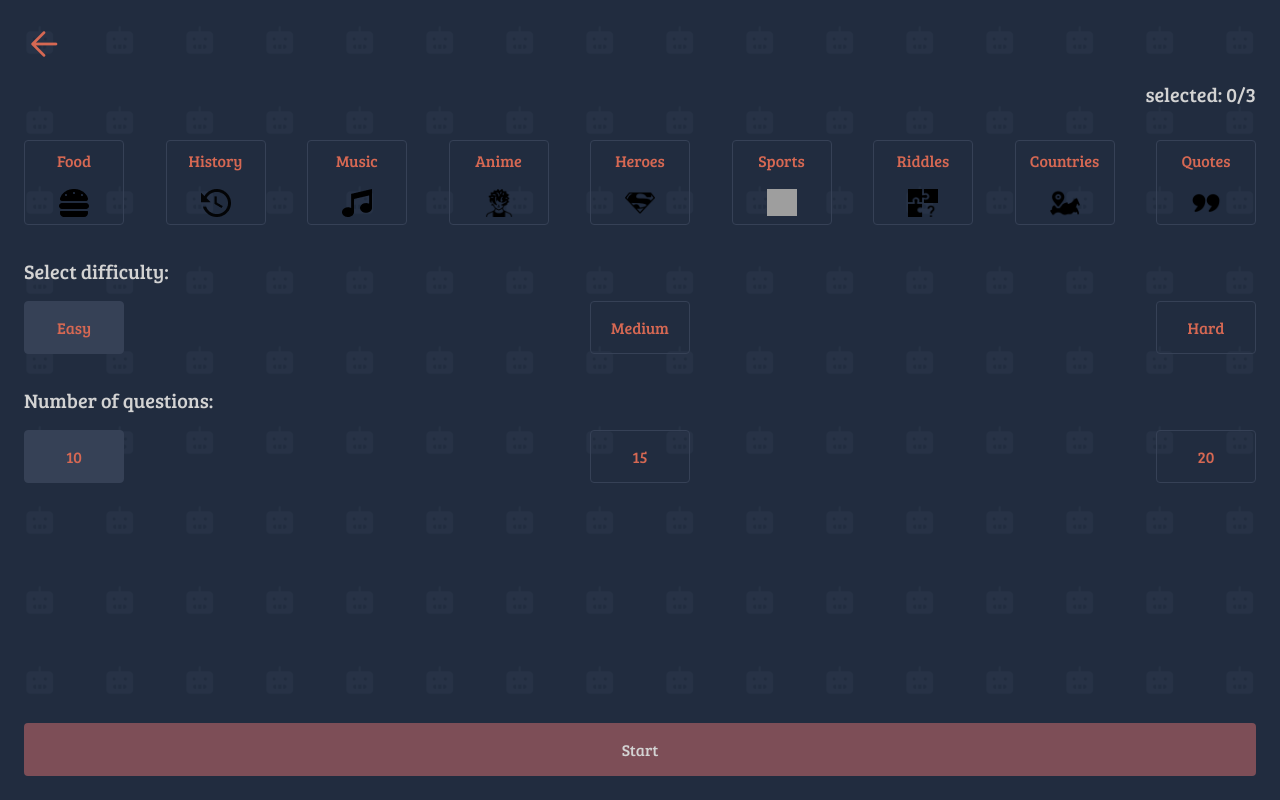
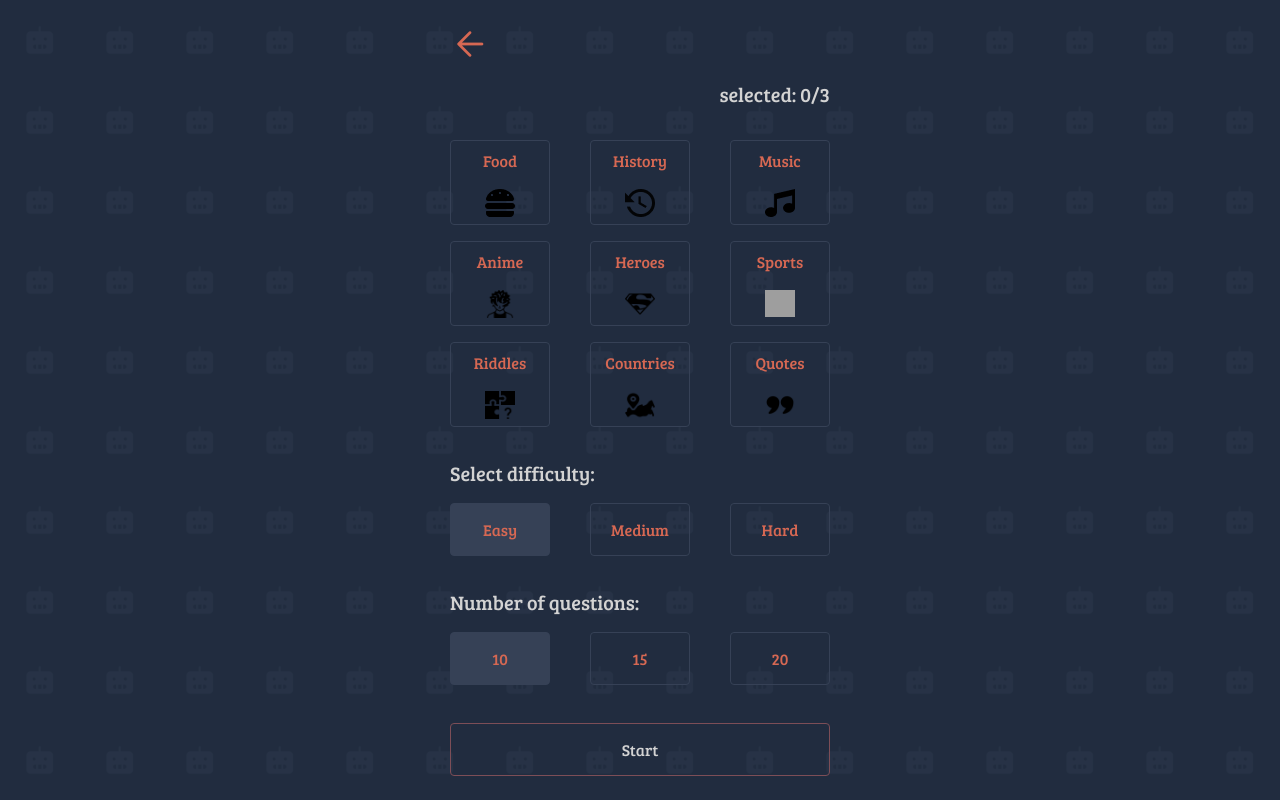
Before and after one commit to IrishRixon/QuizAI-Frontend, a React (Vite) app: page /categories in a window 1280 px wide. Built offline with nearby package versions, Linux system fonts and the light colour scheme; grey boxes are pictures that could not be loaded.

Commit message:
feat: add primereact dependency and implement ripple effect in button components

```diff
--- a/package.json
+++ b/package.json
@@ -15,6 +15,7 @@
     "dotenv": "^17.2.3",
     "openai": "^6.7.0",
     "primeicons": "^7.0.0",
+    "primereact": "^10.9.7",
     "react": "^19.1.1",
     "react-confetti-explosion": "^3.0.3",
     "react-dom": "^19.1.1",
--- a/src/App.tsx
+++ b/src/App.tsx
@@ -7,6 +7,8 @@ import { CategoryContext } from "./Context/CategoryContext";
 import QuestionsPage from "./Components/QuestionsPage/QuestionsPage";
 import { ScoreContext } from "./Context/ScoreContext";
 import Score from "./Components/Score/Score";
+import { PrimeReactProvider, PrimeReactContext } from 'primereact/api';
+import type { APIOptions } from "primereact/api";
 
 interface CategoriesSelected {
   selectedCategories: string[];
@@ -22,10 +24,16 @@ function App() {
       numberOfQuestions: 10,
     });
 
+    const value: APIOptions = {
+      appendTo: 'self',
+      ripple: true,
+  };
+
     const [score, setScore] = useState<number>(0);
 
   return (
     <>
+    <PrimeReactProvider value={value}>
       <CategoryContext value={{ categoriesSelected, setCategoriesSelected }}>
         <ScoreContext value={{score, setScore}}>
           <BrowserRouter>
@@ -43,6 +51,7 @@ function App() {
           </BrowserRouter>
         </ScoreContext>
       </CategoryContext>
+      </PrimeReactProvider>
     </>
   );
 }
--- a/src/Components/Categories/Button.tsx
+++ b/src/Components/Categories/Button.tsx
@@ -1,3 +1,5 @@
+import { Ripple } from "primereact/ripple";
+
 interface ButtonProps {
   label: string;
   index: number;
@@ -7,12 +9,13 @@ interface ButtonProps {
 function Button({ index, label, selectedIndex, handleClicked }: ButtonProps) {
   return (
     <button
-      className={`w-[100px] h-[53px] rounded border border-(--secondary-color) text-(--text-color) ${
+      className={`p-ripple w-[100px] h-[53px] rounded border border-(--secondary-color) text-(--text-color) ${
         index == selectedIndex && "bg-(--secondary-color)"
       }`}
       onClick={() => handleClicked(index)}
     >
       {label}
+      <Ripple />
     </button>
   );
 }
--- a/src/Components/Categories/Card.tsx
+++ b/src/Components/Categories/Card.tsx
@@ -1,3 +1,4 @@
+import { Ripple } from "primereact/ripple";
 import { useState } from "react";
 
 interface CardProps {
@@ -13,7 +14,7 @@ function Card(props: CardProps) {
 
   return (
     <button
-      className={`w-[100px] h-[85px] border border-(--secondary-color) rounded p-2 flex flex-col gap-4 items-center ${
+      className={`p-ripple w-[100px] h-[85px] border border-(--secondary-color) rounded p-2 flex flex-col gap-4 items-center ${
         active && "bg-(--secondary-color)"
       }`}
       onClick={() => {
@@ -25,6 +26,7 @@ function Card(props: CardProps) {
         {props.label}
       </p>
       <img className="w-[30px] h-[28px]" src={props.image} alt={props.alt} />
+      <Ripple />
     </button>
   );
 }
--- a/src/Components/Categories/Categories.tsx
+++ b/src/Components/Categories/Categories.tsx
@@ -4,8 +4,9 @@ import Card from "./Card";
 import Difficulty from "./Difficulty";
 import { useCategorySelection } from "./hooks/useCategorySelection";
 import NumberOfQues from "./NumberOfQues";
-import { CategoryContext } from "../../Context/CategoryContext";
+import { CategoryContext, type StateCat } from "../../Context/CategoryContext";
 import { useNavigate } from "react-router";
+import { Ripple } from "primereact/ripple";
 
 const categories = [
   "Food",
@@ -20,16 +21,20 @@ const categories = [
 ];
 
 function Categories() {
-  const context = useContext(CategoryContext);
+  const { categoriesSelected } = useContext(CategoryContext) as StateCat;
   const { isCategoryLessThanMax, selectedCategoriesLen, toggleCategory } =
     useCategorySelection(3);
   let navigate = useNavigate();
+  const isStartBtnDisabled = categoriesSelected.selectedCategories.length == 0;
 
   return (
-    <div className="h-full w-full p-6 relative z-10 flex flex-col">
+    <div className="h-full w-full p-6 relative z-10 flex flex-col sm:px-28 md:px-40 lg:px-52 xl:px-[450px]">
+
+      <div>
         <button
           type="button"
-        className="flex active:bg-(--secondary-color) active:text-(--white-text) rounded-sm"
+          className="flex active:bg-(--secondary-color) active:text-(--white-text) rounded-sm p-ripple"
+          onClick={() => navigate("/")}
         >
           <span
             className="material-symbols-rounded"
@@ -41,14 +46,16 @@ function Categories() {
           >
             arrow_back
           </span>
+          <Ripple />
         </button>
+      </div>
 
       <p className="text-end mt-4 text-(--white-text) text-xl">
         selected: {selectedCategoriesLen}/3
       </p>
 
-      <div className="flex grow mt-8 flex-col">
-        <div className="flex flex-wrap justify-between content-start gap-y-4">
+      <div className="flex grow mt-8 flex-col overflow-y-auto sm:pb-10">
+        <div className="flex flex-wrap justify-between content-start gap-y-4 sm:gap-x-4">
           {categories.map((item, index) => {
             return (
               <Card
@@ -72,8 +79,15 @@ function Categories() {
         </div>
       </div>
 
-      <button className="h-[53px] w-full bg-(--accent-color) rounded text-(--white-text)" onClick={() => navigate("/questions")}>
+      <button
+        className={`h-[53px] w-full  rounded text-(--white-text) border border-(--accent-color) p-ripple ${
+          !isStartBtnDisabled && "bg-(--accent-color)"
+        }`}
+        onClick={() => navigate("/questions")}
+        disabled={isStartBtnDisabled}
+      >
         Start
+        <Ripple />
       </button>
     </div>
   );
--- a/src/Components/LandingPage/Button.tsx
+++ b/src/Components/LandingPage/Button.tsx
@@ -1,16 +1,20 @@
 import { useNavigate } from "react-router";
+import { Ripple } from "primereact/ripple";
 
 interface ButtonProps {
   txt: string;
 }
 
 function Button(props: ButtonProps) {
-    let navigate = useNavigate();
+  let navigate = useNavigate();
 
   return (
-    <button className="px-8 py-4 text-(--text-color) relative border-2 border-(--secondary-color) rounded-sm w-[178px] text-xl text-center whitespace-nowrap hover:bg-(--secondary-color) active:bg-(--secondary-color) transition"
-    onClick={() => navigate("/categories")}>
+    <button
+      className="px-8 py-4 text-(--text-color) relative border-2 border-(--secondary-color) rounded-sm w-[178px] text-xl text-center whitespace-nowrap hover:bg-(--secondary-color) active:bg-(--secondary-color) transition p-ripple"
+      onClick={() => navigate("/categories")}
+    >
       {props.txt}
+      <Ripple />
     </button>
   );
 }
--- a/src/Components/LandingPage/LandingPage.tsx
+++ b/src/Components/LandingPage/LandingPage.tsx
@@ -7,15 +7,15 @@ function LandingPage() {
         <div className="absolute h-screen w-screen bg-[url(/images/robot.png)] bg-repeat-round bg-[length:80px_80px] opacity-30 -z-0"></div>
         {/*Logo start*/}
         <div className="relative z-10 pt-28 flex justify-center">
-          <div className="relative w-[192px] h-[152px] flex items-center">
-            <h1 className="font-[Bungee] text-5xl text-(--text-color) title inline relative w-full">
+          <div className="relative w-[192px] h-[152px] flex items-center sm:w-[300px]">
+            <h1 className="font-[Bungee] text-5xl sm:text-7xl text-(--text-color) title inline relative w-full">
               <span className="relative z-20">Quiz</span>
-              <span className="absolute bottom-5 left-32 secondary-title text-(--secondary-color) z-10">
+              <span className="absolute bottom-5 left-32 sm:left-44 secondary-title text-(--secondary-color) z-10">
                 AI
               </span>
             </h1>
             {/*Blob*/}
-            <div className="blob absolute h-[192px] w-[192px] bg-[#4C578E] rounded-full blur-3xl"></div>
+            <div className="blob absolute h-[192px] w-[192px] bg-[#4C578E] sm:h-[300px] sm:w-[300px] rounded-full blur-3xl"></div>
           </div>
         </div>
         {/*Logo end*/}
--- a/src/Components/QuestionsPage/ChoiceButton.tsx
+++ b/src/Components/QuestionsPage/ChoiceButton.tsx
@@ -1,3 +1,5 @@
+import { Ripple } from "primereact/ripple";
+
 interface Props {
   index: number;
   label: string;
@@ -8,12 +10,13 @@ interface Props {
 function ChoiceButton({ index, label, handleClick, selectedAns }: Props) {
   return (
     <button
-      className={`w-full border border-(--secondary-color) p-4 rounded ${
+      className={`p-ripple w-full border border-(--secondary-color) p-4 rounded ${
         selectedAns === index && "bg-(--secondary-color)"
       }`}
       onClick={() => handleClick(index)}
     >
       <p className="text-xl text-(--text-color) text-center">{label}</p>
+      <Ripple />
     </button>
   );
 }
--- a/src/Components/QuestionsPage/hooks/useFetchQuestions.tsx
+++ b/src/Components/QuestionsPage/hooks/useFetchQuestions.tsx
@@ -7,7 +7,13 @@ import {
 import { postCategories } from "../../../API/questionsAPI";
 
 export function useFetchQuestions() {
-  const [questions, setQuestions] = useState<Question[]>([]);
+  const [questions, setQuestions] = useState<Question[]>([
+    {
+      question: "fskjdhfjsdhfjkahsfkjahsf",
+      answer: 0,
+      choices: ["fsdjfs", "sdfjksaf", "fsdjfs", "sdfjksaf"]
+    }
+  ]);
   const { categoriesSelected, setCategoriesSelected } = useContext(
     CategoryContext
   ) as StateCat;
--- a/src/Components/Score/Button.tsx
+++ b/src/Components/Score/Button.tsx
@@ -5,7 +5,7 @@ interface Props {
 
 function Button({ label, handleClick }: Props) {
   return (
-    <button className="h-[64px] w-[200px] flex p-4 text-(--text-color) border border-(--secondary-color) rounded justify-center"
+    <button className="h-[56px] w-[200px] flex p-4 text-(--text-color) border border-(--secondary-color) rounded justify-center"
     onClick={handleClick}>
       {label}
     </button>
--- a/src/Components/Score/Score.tsx
+++ b/src/Components/Score/Score.tsx
@@ -11,7 +11,7 @@ function Score() {
     const navigate = useNavigate();
 
   return (
-    <main className="p-6 w-full h-full z-10 relative flex flex-col justify-center items-center gap-8">
+    <main className="p-6 w-full h-full z-10 relative flex flex-col justify-center items-center gap-16">
       <div className="flex flex-col justify-center items-center">
       <ConfettiExplosion />
         <p className="text-(--white-text)">Your score is: </p>
```
Also changed, not shown: src/Components/QuestionsPage/WithQuestions.tsx (+8 -3 lines), 1 other file (tests, documents, lock files or other folders). Lines whose indentation alone changed are shown as unchanged.
